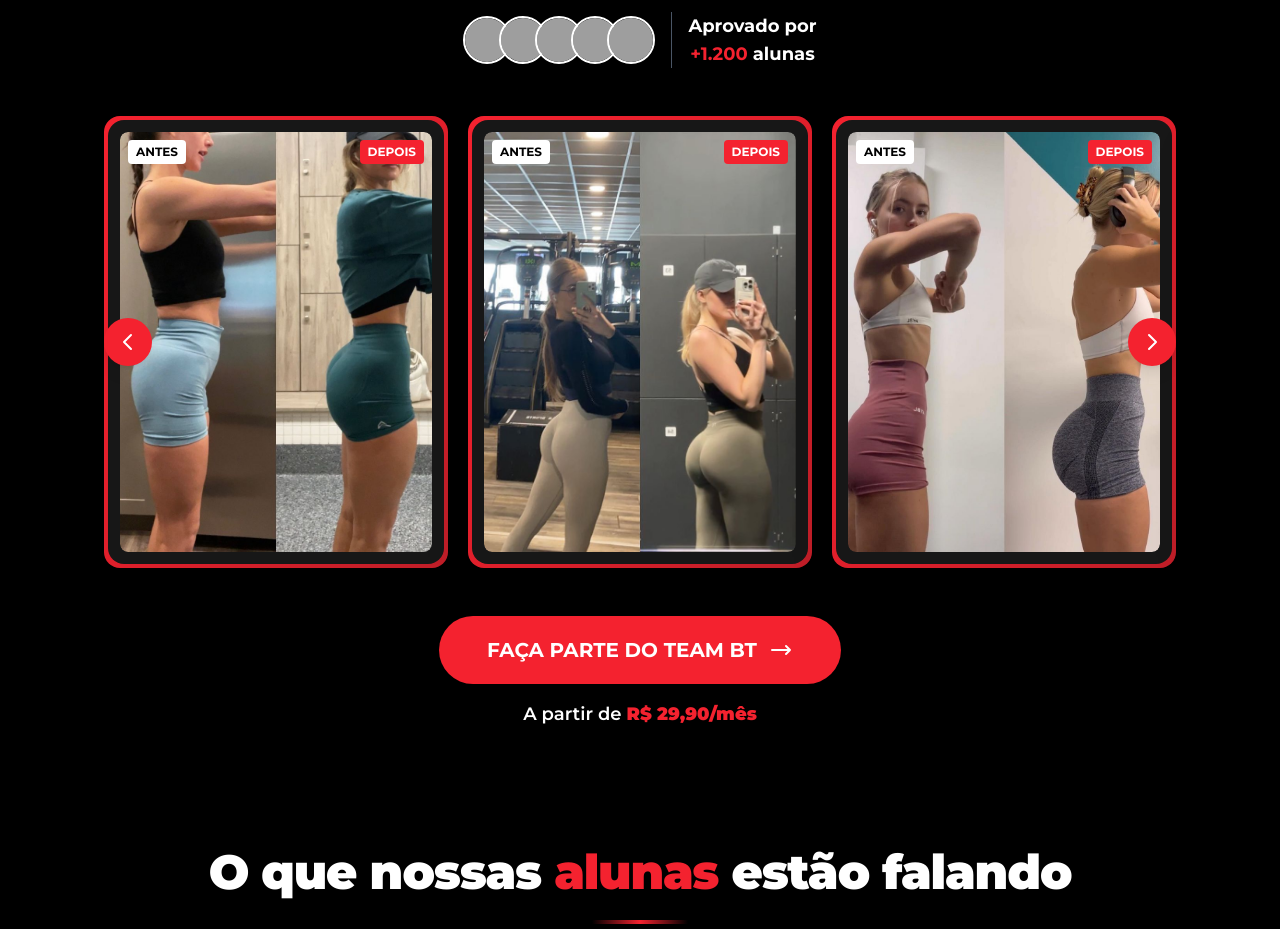
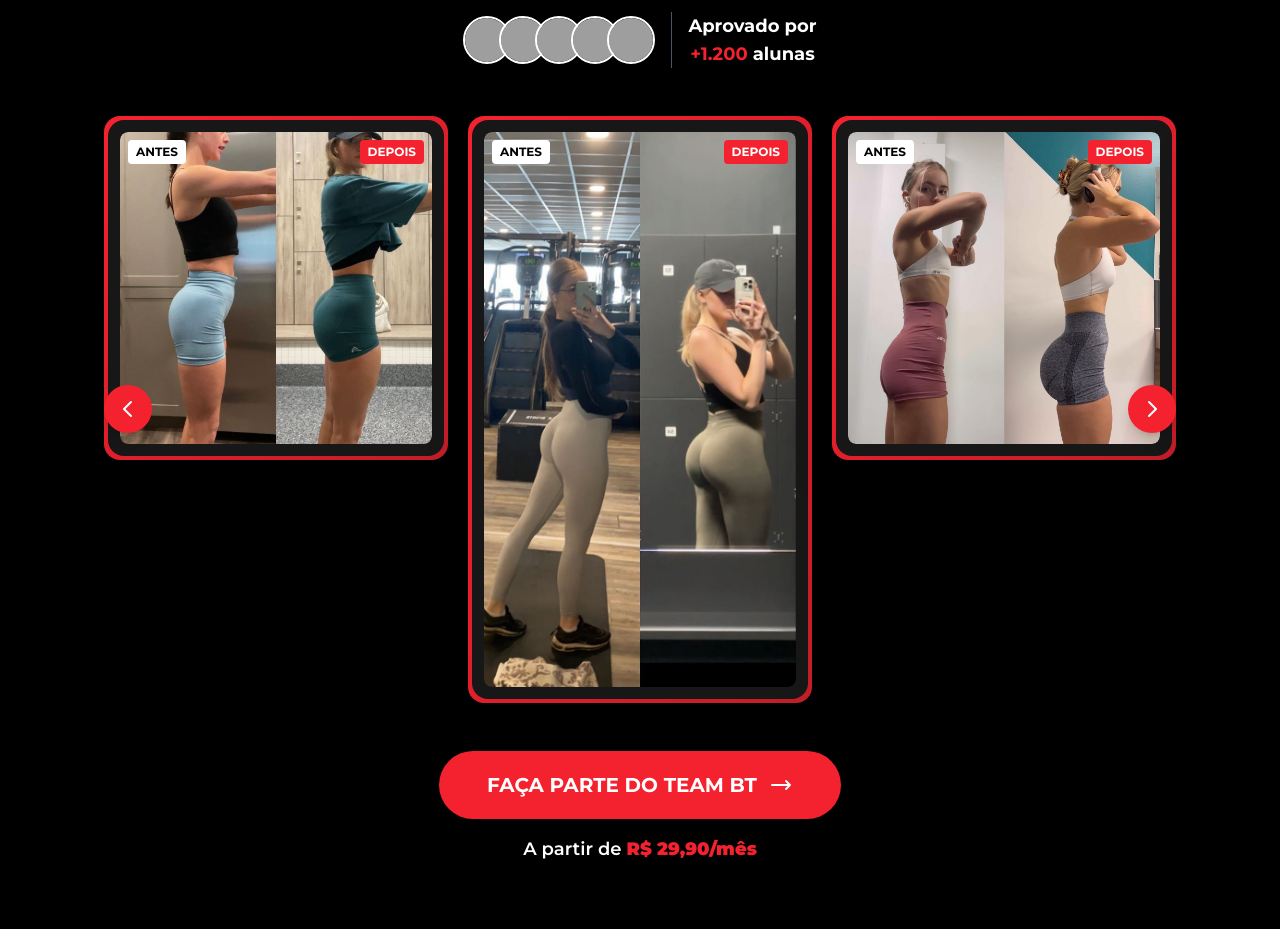
Before and after one commit to EducLead01/Bruno-Teodoro-Personal, a Next.js app: page / in a window 1280 px wide. Shown: the part 1600-2529 px from the top of the page. Built offline with nearby package versions, Linux system fonts and the light colour scheme; grey boxes are pictures that could not be loaded.

Commit message:
fix: carousel — show full images without cropping (remove fixed height)

```diff
--- a/app/components/Carousel.tsx
+++ b/app/components/Carousel.tsx
@@ -55,9 +55,8 @@ export default function Carousel() {
                     <img
                       alt={s.alt}
                       loading="lazy"
-                      className="w-full object-cover rounded-lg"
+                      className="w-full rounded-lg block"
                       src={s.src}
-                      style={{ height: "420px", objectFit: "cover", objectPosition: "top" }}
                     />
                   </div>
                 </div>
```
